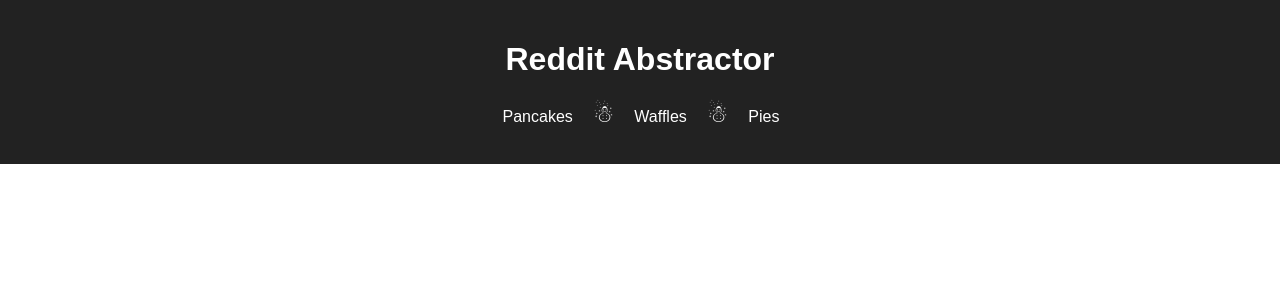
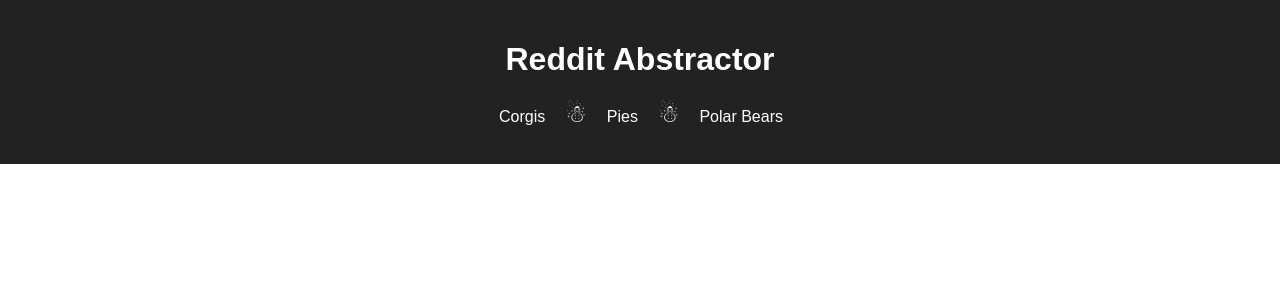
Before and after one commit to KatTsukuda/react-reddit, a React (Create React App) app: page / in a window 1280 px wide. Shown: the top 300 px of the page. Built offline with nearby package versions, Linux system fonts and the light colour scheme.

Commit message:
update subs list

```diff
--- a/public/index.html
+++ b/public/index.html
@@ -9,7 +9,7 @@
       homescreen on Android. See https://developers.google.com/web/fundamentals/engage-and-retain/web-app-manifest/
     -->
     <link rel="manifest" href="%PUBLIC_URL%/manifest.json">
-    <link rel="shortcut icon" href="%PUBLIC_URL%/favicon.ico">
+    <link rel="shortcut icon" href="https://cdn4.iconfinder.com/data/icons/picasso-social-media-icons/512/reddit.png">
     <!--
       Notice the use of %PUBLIC_URL% in the tags above.
       It will be replaced with the URL of the `public` folder during the build.
@@ -19,7 +19,7 @@
       work correctly both with client-side routing and a non-root public URL.
       Learn how to configure a non-root public URL by running `npm run build`.
     -->
-    <title>React App</title>
+    <title>Reddit Abstractor</title>
   </head>
   <body>
     <noscript>
--- a/src/App.js
+++ b/src/App.js
@@ -9,9 +9,9 @@
         <div className="App-header">
           <h1>Reddit Abstractor</h1>
           <ul>
-          <li><Link to="/pancakes">Pancakes</Link></li>
-          <li><Link to="/waffles">Waffles</Link></li>
+          <li><Link to="/corgis">Corgis</Link></li>
           <li><Link to="/pies">Pies</Link></li>
+          <li><Link to="/polarbears">Polar Bears</Link></li>
           </ul>
         </div>
         {this.props.children}
```
